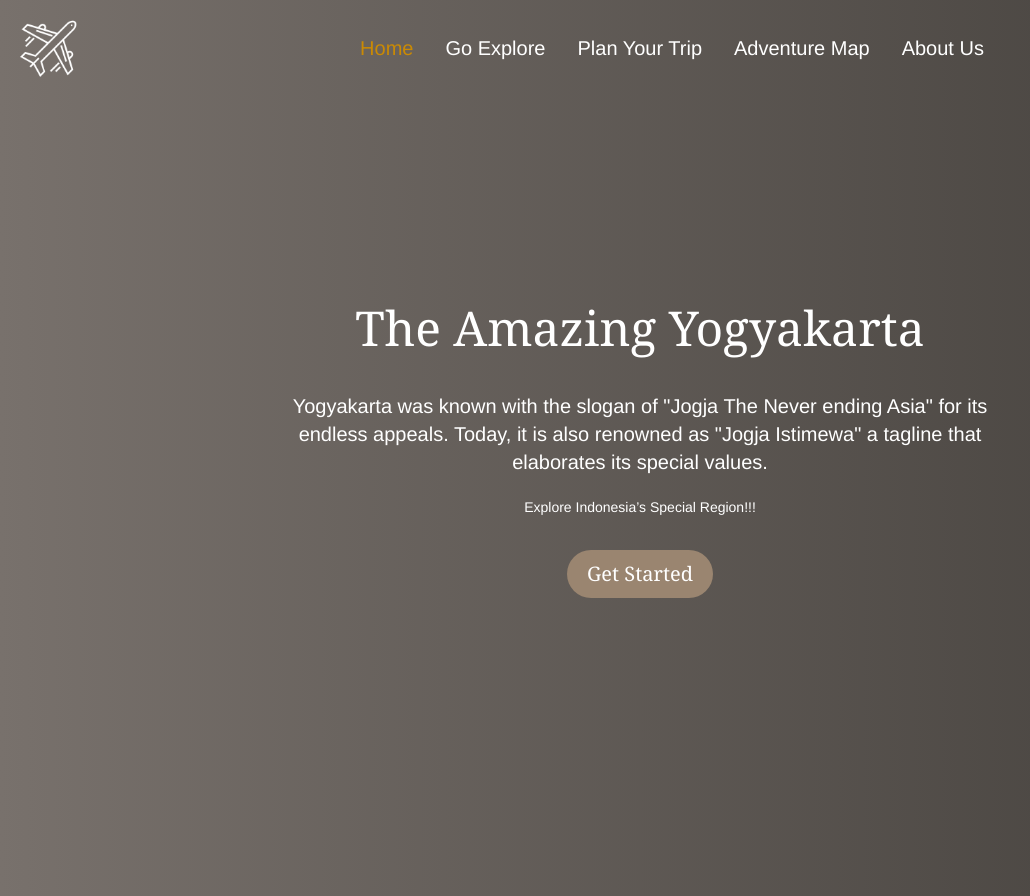
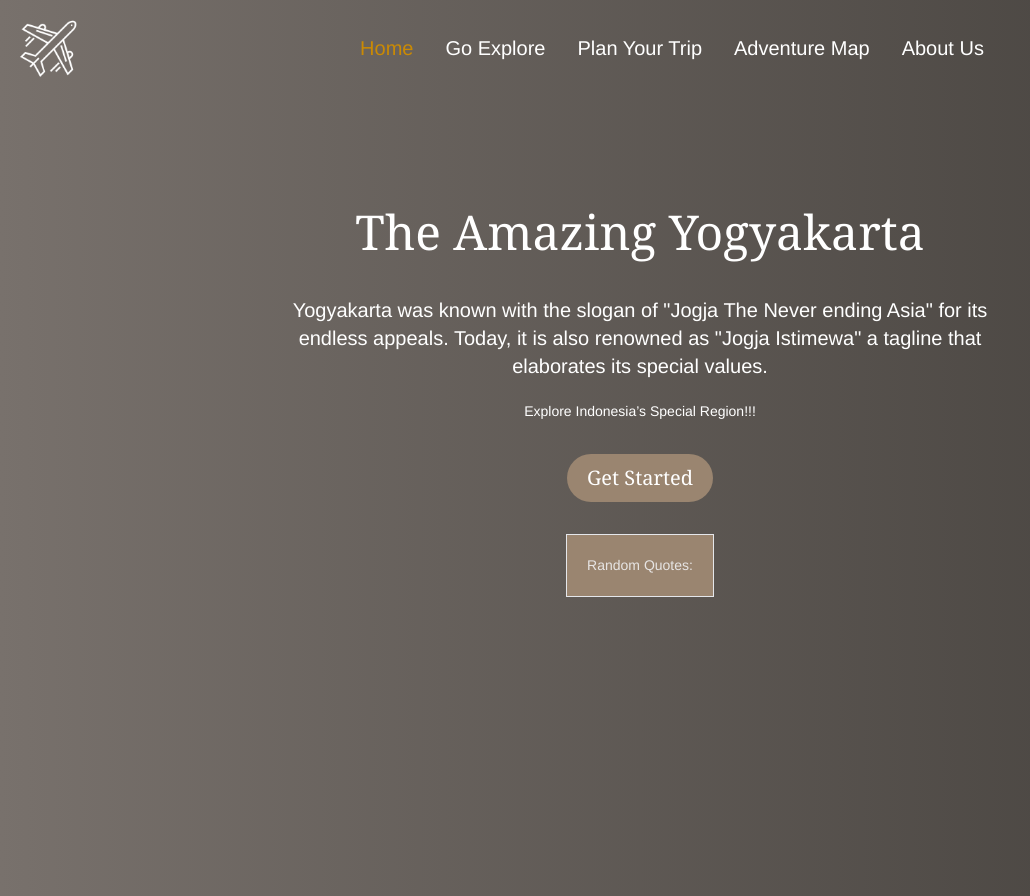
Before and after one commit to Kairose8/project-nusantara, a React (Vite) app: page / in a window 1280 px wide. Shown: the whole page, without its empty margins (0-1030 px from the left). Built offline with nearby package versions, Linux system fonts and the light colour scheme; no server answers; a web font is replaced by a local one.

Commit message:
done
merapihkan penampilan home explore page

```diff
--- a/src/components/Quotes.jsx
+++ b/src/components/Quotes.jsx
@@ -15,10 +15,11 @@ export default function Quotes() {
     }, []);
 
     return (
-        <>
+        <div className="mt-8 bg-myColor-500 border p-5 text-stone-200">
+            <p>Random Quotes:</p>
             {quotes.length > 0 && randomIndex !== null && (
-                    <p className='text-stone-200 mt-8'>{quotes[randomIndex].text}</p>
+                <p>{quotes[randomIndex].text}</p>
             )}
-        </>
+        </div>
     );
 }
--- a/src/components/SwiperCard.jsx
+++ b/src/components/SwiperCard.jsx
@@ -28,7 +28,7 @@ export default function SwiperCard() {
         }}
         pagination={true}
         modules={[EffectCoverflow, Pagination]}
-        className="mySwiper mt-10 "
+        className="mySwiper mt-10"
       >
         <SwiperSlide>
           <img src={parangtritis} />
--- a/src/css/swiper.css
+++ b/src/css/swiper.css
@@ -30,5 +30,5 @@ body {
 .swiper-slide img {
   display: block;
   width: 100%;
-  height: 100%;
+  height: 200px;
 }
--- a/src/pages/Home.jsx
+++ b/src/pages/Home.jsx
@@ -5,7 +5,7 @@ export default function Home() {
   return (
     <>
       <div className="h-screen flex flex-col items-center text-center ">
-        <p className="font-serif text-5xl mb-10 mt-52 text-white w-2/3 lg:w-max">
+        <p className="font-serif text-5xl mb-10 mt-28 text-white w-2/3 lg:w-max">
           The Amazing Yogyakarta
         </p>
           <p className="font-grotesk text-white text-center  md:text-sm w-2/3 lg:text-xl lg:w-3/5">
```
